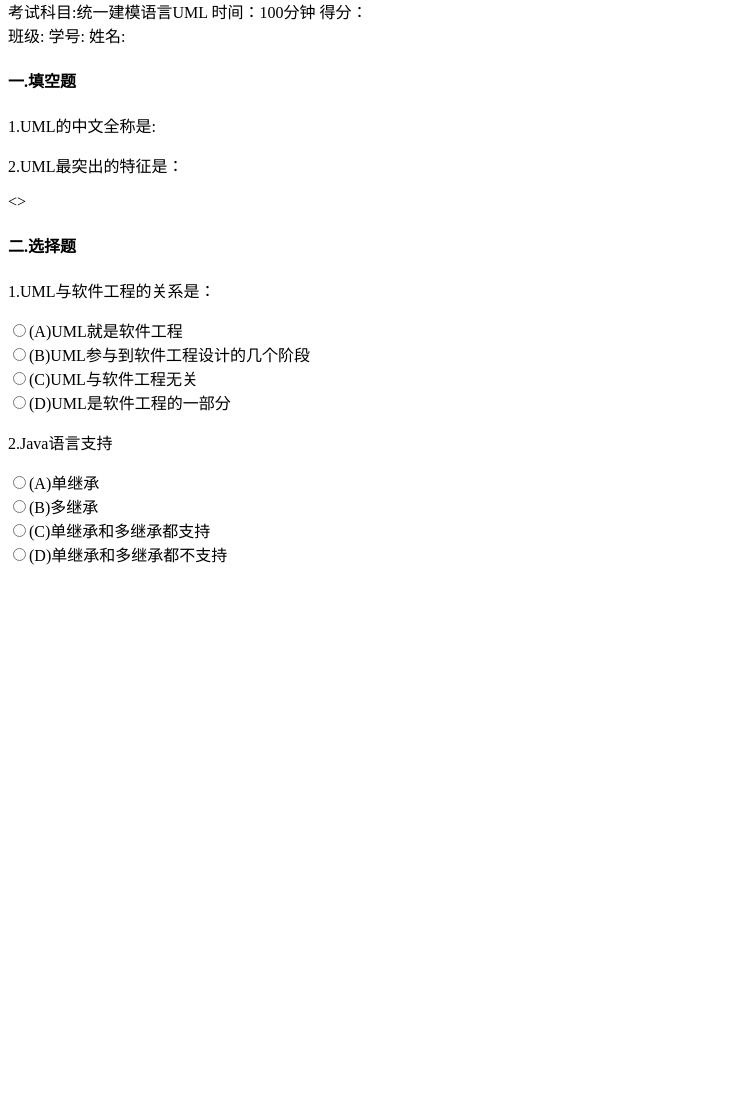
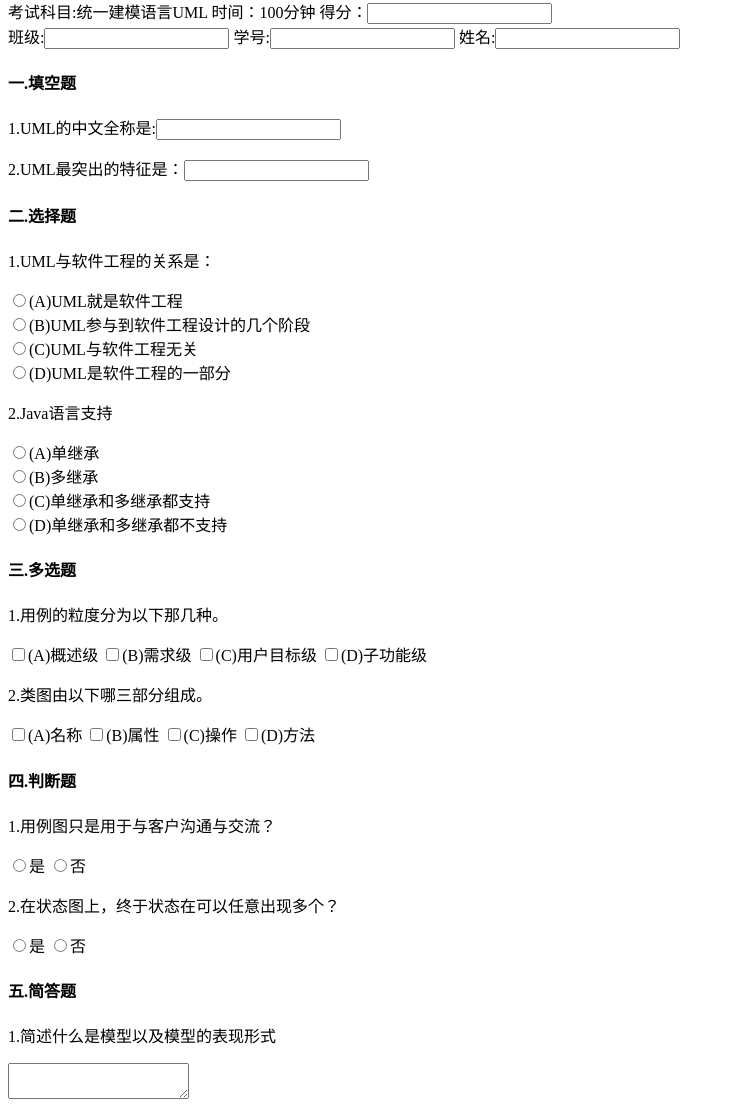
Before and after one commit to qiuyunfen/html_practice, a plain HTML site: page index.html in a window 1280 px wide. Shown: the part 76-1187 px from the top of the page, without its empty margins (0-735 px from the left). Before the commit the page ends 800 px from the top, so only its background shows below. Drawn offline with Linux system fonts and the light colour scheme.

Commit message:
fifth pation

```diff
--- a/index.html
+++ b/index.html
@@ -9,34 +9,61 @@
             <div>
                 <span>考试科目:统一建模语言UML</span>
                 <span>时间：100分钟</span>
-                <span>得分：</span>
+                <span>得分：<input type="text"/></span>
             </div>
             <div>
-                <span>班级:</span>
-                <span>学号:</span>
-                <span>姓名:</span>
+                <span>班级:<input type="text"/></span>
+                <span>学号:<input type="text"/></span>
+                <span>姓名:<input type="text"/></span>
             </div>
         </div>
 
         <div>
             <div>
                 <h4>一.填空题</h4>
-                <p>1.UML的中文全称是:</p>
-                <p>2.UML最突出的特征是：</p>
+                <p>1.UML的中文全称是:<input type="text"/></p>
+                <p>2.UML最突出的特征是：<input type="text"/></p>
             </div>
-            <>
+            <div>
                 <h4>二.选择题</h4>
                 <p>1.UML与软件工程的关系是：</p>
-                <input name="relation" type="radio">(A)UML就是软件工程</input><br>
-                <input name="relation" type="radio">(B)UML参与到软件工程设计的几个阶段</input><br>
-                <input name="relation" type="radio">(C)UML与软件工程无关</input><br>
-                <input name="relation" type="radio">(D)UML是软件工程的一部分</input><br>
+                <label><input name="relation" type="radio" value="1"/>(A)UML就是软件工程</label><br>
+                <label><input name="relation" type="radio" value="2"/>(B)UML参与到软件工程设计的几个阶段</label><br>
+                <label><input name="relation" type="radio" value="3"/>(C)UML与软件工程无关</label><br>
+                <label><input name="relation" type="radio" value="4"/>(D)UML是软件工程的一部分</label><br>
 
                 <p>2.Java语言支持</p>
-                <input name="lauguage" type="radio">(A)单继承</input><br>
-                <input name="lauguage" type="radio">(B)多继承</input><br>
-                <input name="lauguage" type="radio">(C)单继承和多继承都支持</input><br>
-                <input name="lauguage" type="radio">(D)单继承和多继承都不支持</input><br>
+                <label><input name="lauguage" type="radio"/>(A)单继承</label><br>
+                <label><input name="lauguage" type="radio"/>(B)多继承</label><br>
+                <label><input name="lauguage" type="radio">(C)单继承和多继承都支持</label><br>
+                <label><input name="lauguage" type="radio"/>(D)单继承和多继承都不支持</label><br>
+            </div>
+            <div>
+                <h4>三.多选题</h4>
+                <p>1.用例的粒度分为以下那几种。</p>
+                <label><input type="checkbox" name="lidu" value="1"/>(A)概述级</label>
+                <label><input type="checkbox" name="lidu" value="2"/>(B)需求级</label>
+                <label><input type="checkbox" name="lidu" value="3"/>(C)用户目标级</label>
+                <label><input type="checkbox" name="lidu" value="4"/>(D)子功能级</label>
+                <p>2.类图由以下哪三部分组成。</p>
+                <label><input type="checkbox" name="pation" value="1"/>(A)名称</label>
+                <label><input type="checkbox" name="pation" value="2"/>(B)属性</label>
+                <label><input type="checkbox" name="pation" value="3"/>(C)操作</label>
+                <label><input type="checkbox" name="pation" value="4"/>(D)方法</label>
+            </div>
+            <div>
+                <h4>四.判断题</h4>
+                <p>1.用例图只是用于与客户沟通与交流？</p>
+                <label><input name="com" type="radio"/>是</label>
+                <label><input name="com" type="radio"/>否</label>
+                <p>2.在状态图上，终于状态在可以任意出现多个？</p>
+                <label><input name="state" type="radio"/>是</label>
+                <label><input name="state" type="radio"/>否</label>
+            </div>
+            <div>
+                <h4>五.简答题</h4>
+                <p>1.简述什么是模型以及模型的表现形式</p>
+                <textarea></textarea>
             </div>
         </div>
     </body>
```
